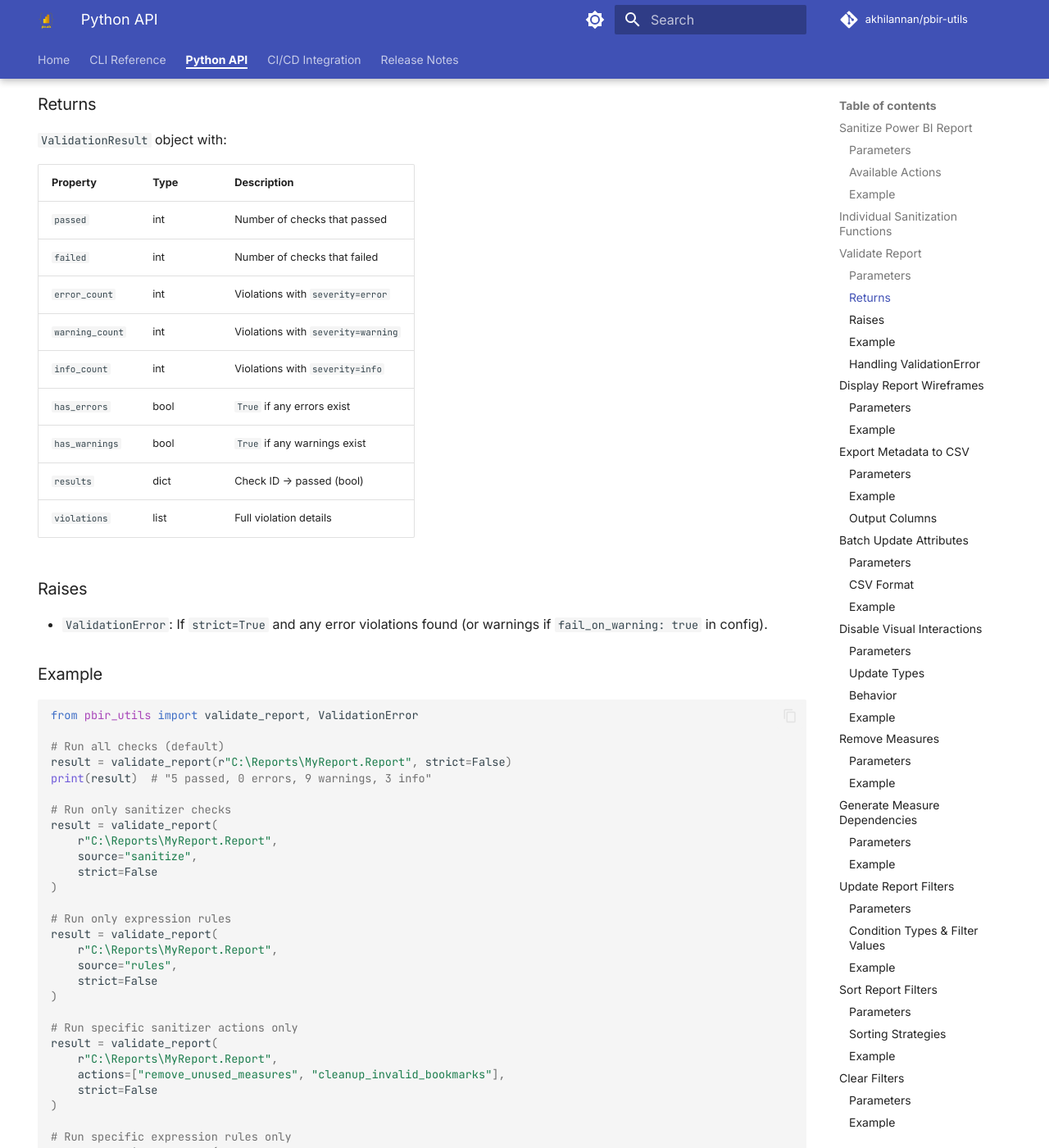
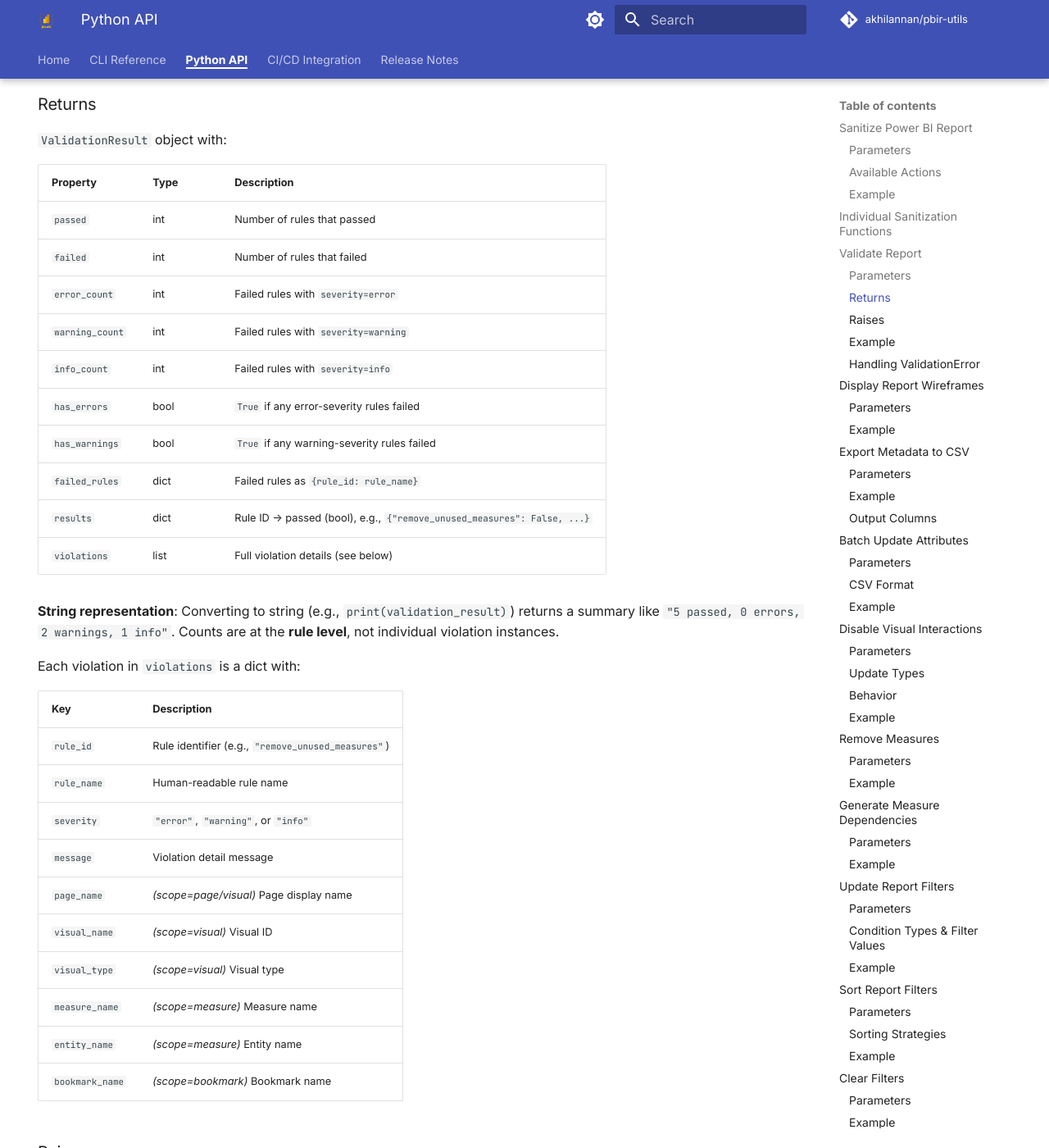
Before and after one commit to akhilannan/pbir-utils, an MkDocs documentation site: the page built from docs/api.md, in a window 1280 px wide and 1400 px high, scrolled down 2635 px. Shown: the whole window at 82% size. Built offline with MkDocs 1.6.1 and Material for MkDocs 9.7.7, drawn with Linux system fonts in a browser that asks for light colours; comment, search, counter and statistics services are not loaded.

Commit message:
ValidationResult counts rules by severity; add failed_rules property

```diff
--- a/docs/api.md
+++ b/docs/api.md
@@ -111,15 +111,33 @@ Validates a Power BI report against configurable checks. By default, runs both s
 
 | Property | Type | Description |
 |----------|------|-------------|
-| `passed` | int | Number of checks that passed |
-| `failed` | int | Number of checks that failed |
-| `error_count` | int | Violations with `severity=error` |
-| `warning_count` | int | Violations with `severity=warning` |
-| `info_count` | int | Violations with `severity=info` |
-| `has_errors` | bool | `True` if any errors exist |
-| `has_warnings` | bool | `True` if any warnings exist |
-| `results` | dict | Check ID → passed (bool) |
-| `violations` | list | Full violation details |
+| `passed` | int | Number of rules that passed |
+| `failed` | int | Number of rules that failed |
+| `error_count` | int | Failed rules with `severity=error` |
+| `warning_count` | int | Failed rules with `severity=warning` |
+| `info_count` | int | Failed rules with `severity=info` |
+| `has_errors` | bool | `True` if any error-severity rules failed |
+| `has_warnings` | bool | `True` if any warning-severity rules failed |
+| `failed_rules` | dict | Failed rules as `{rule_id: rule_name}` |
+| `results` | dict | Rule ID → passed (bool), e.g., `{"remove_unused_measures": False, ...}` |
+| `violations` | list | Full violation details (see below) |
+
+**String representation**: Converting to string (e.g., `print(validation_result)`) returns a summary like `"5 passed, 0 errors, 2 warnings, 1 info"`. Counts are at the **rule level**, not individual violation instances.
+
+Each violation in `violations` is a dict with:
+
+| Key | Description |
+|-----|-------------|
+| `rule_id` | Rule identifier (e.g., `"remove_unused_measures"`) |
+| `rule_name` | Human-readable rule name |
+| `severity` | `"error"`, `"warning"`, or `"info"` |
+| `message` | Violation detail message |
+| `page_name` | *(scope=page/visual)* Page display name |
+| `visual_name` | *(scope=visual)* Visual ID |
+| `visual_type` | *(scope=visual)* Visual type |
+| `measure_name` | *(scope=measure)* Measure name |
+| `entity_name` | *(scope=measure)* Entity name |
+| `bookmark_name` | *(scope=bookmark)* Bookmark name |
 
 ### Raises
 
```
Also changed, not shown: CHANGELOG.md (+4 -1 lines), 1 other file.
